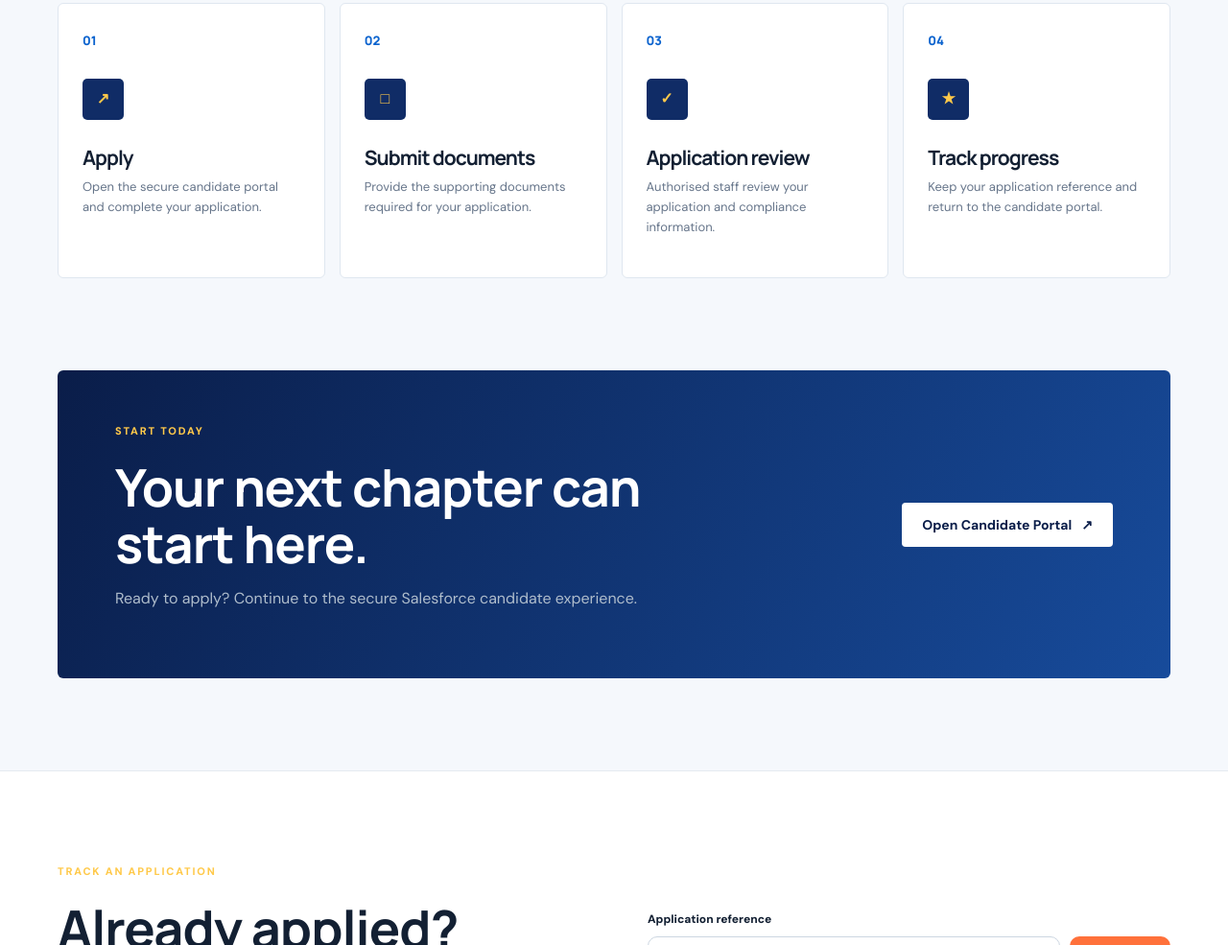
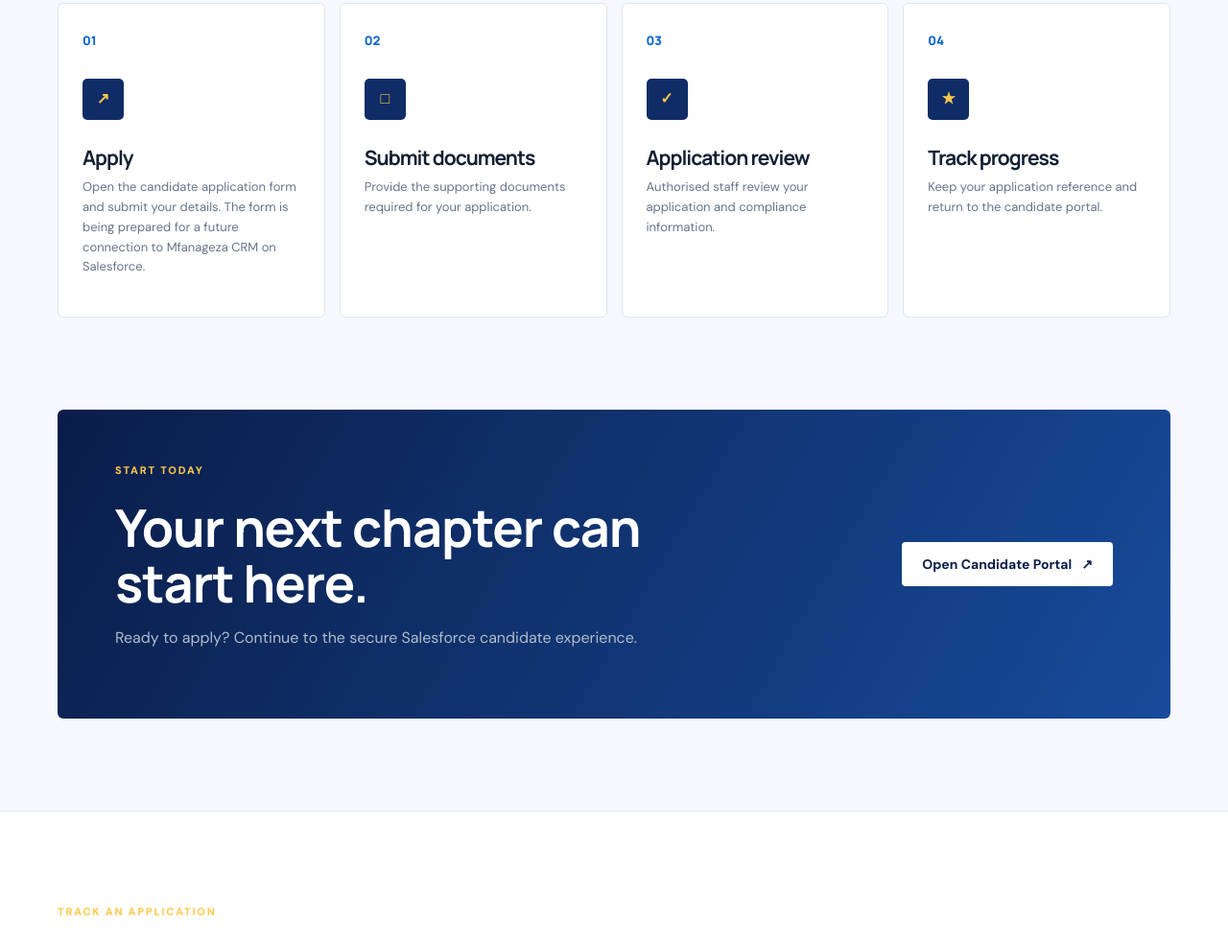
Before and after one commit to kabelogopane/Mfanageza-Trading-Projects-CRM-Solution, a plain HTML site: page index.html in a window 1280 px wide. Shown: the part 2078-3063 px from the top of the page at 96% size. Drawn offline with Linux system fonts and the light colour scheme.

Commit message:
Update candidate application step for future Salesforce CRM integration

```diff
--- a/index.html
+++ b/index.html
@@ -35,7 +35,7 @@
     </div></div></section>
 
     <section id="journey" class="section journey-section"><div class="container"><div class="section-heading centered"><div class="eyebrow">Your candidate journey</div><h2>From first click to your next opportunity.</h2><p>We keep the candidate experience simple while Salesforce manages the information behind the scenes.</p></div><div class="steps">
-      <article class="step"><span class="step-no">01</span><div class="step-icon">↗</div><h3>Apply</h3><p>Open the secure candidate portal and complete your application.</p></article><article class="step"><span class="step-no">02</span><div class="step-icon">□</div><h3>Submit documents</h3><p>Provide the supporting documents required for your application.</p></article><article class="step"><span class="step-no">03</span><div class="step-icon">✓</div><h3>Application review</h3><p>Authorised staff review your application and compliance information.</p></article><article class="step"><span class="step-no">04</span><div class="step-icon">★</div><h3>Track progress</h3><p>Keep your application reference and return to the candidate portal.</p></article>
+      <article class="step"><span class="step-no">01</span><div class="step-icon">↗</div><h3>Apply</h3><p>Open the candidate application form and submit your details. The form is being prepared for a future connection to Mfanageza CRM on Salesforce.</p></article><article class="step"><span class="step-no">02</span><div class="step-icon">□</div><h3>Submit documents</h3><p>Provide the supporting documents required for your application.</p></article><article class="step"><span class="step-no">03</span><div class="step-icon">✓</div><h3>Application review</h3><p>Authorised staff review your application and compliance information.</p></article><article class="step"><span class="step-no">04</span><div class="step-icon">★</div><h3>Track progress</h3><p>Keep your application reference and return to the candidate portal.</p></article>
     </div></div></section>
 
     <section class="cta-section"><div class="container cta-card"><div><div class="eyebrow light">Start today</div><h2>Your next chapter can start here.</h2><p>Ready to apply? Continue to the secure Salesforce candidate experience.</p></div><a class="button white" data-salesforce-link href="#">Open Candidate Portal <span>↗</span></a></div></section>
```
